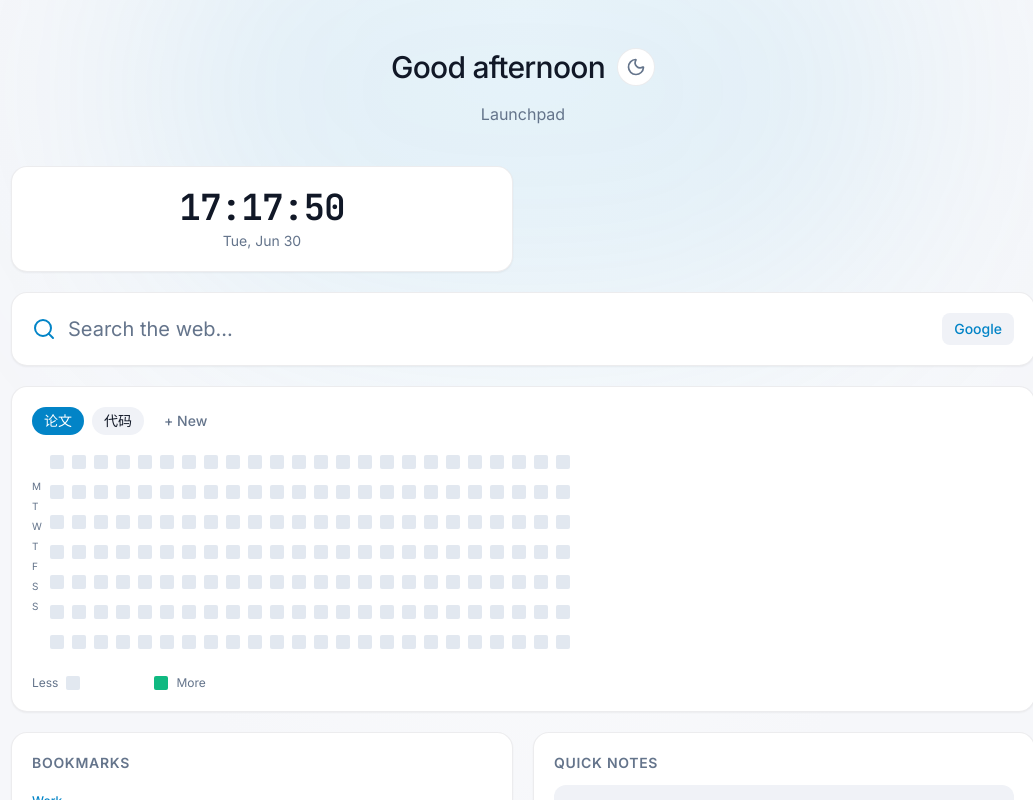
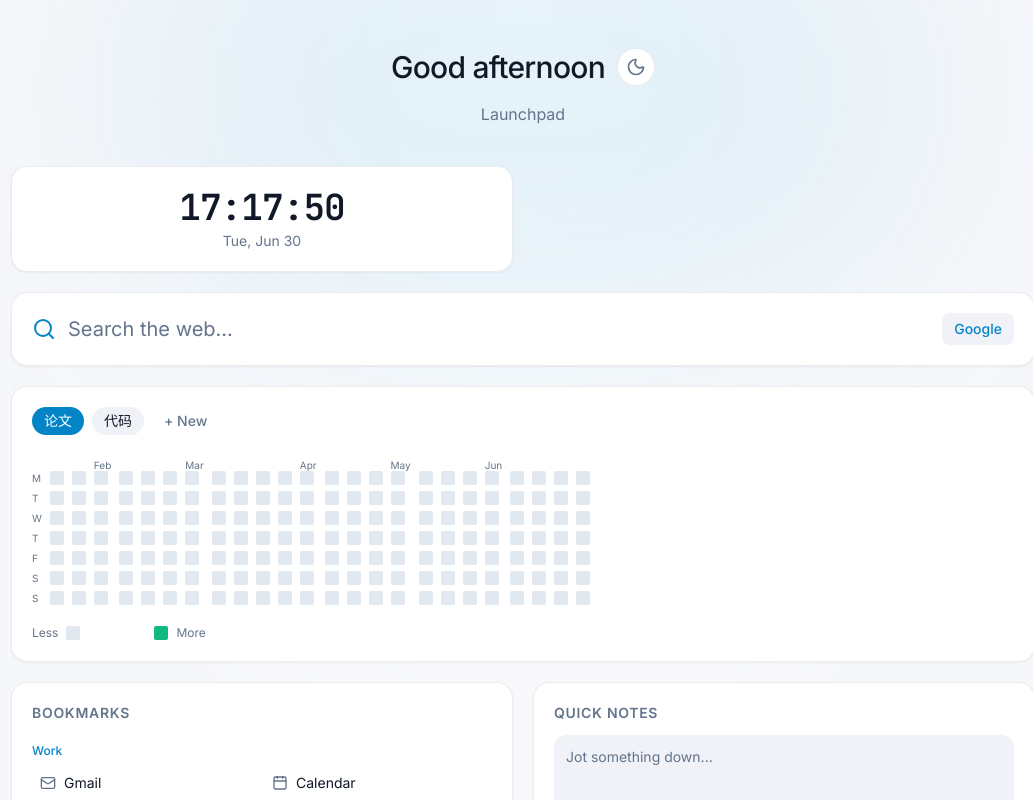
Before and after one commit to Yang-Yiming/tabstart, a React (Vite) app: page / in a window 1280 px wide. Shown: the top 800 px of the page, without its empty margins (117-1150 px from the left). Built offline with nearby package versions, Linux system fonts and the light colour scheme.

Commit message:
Fix heatmap grid to 7 rows Monday-Sunday with aligned month labels

```diff
--- a/src/widgets/HeatmapWidget.tsx
+++ b/src/widgets/HeatmapWidget.tsx
@@ -15,15 +15,6 @@ interface HeatmapStore {
 const DEFAULT_TOPICS = ['论文', '代码']
 const WEEKS = 24
 const MAX_VALUE = 4
-
-function startOfWeek(date: Date) {
-  const d = new Date(date)
-  const day = d.getDay()
-  const diff = d.getDate() - day + (day === 0 ? -6 : 1)
-  d.setDate(diff)
-  d.setHours(0, 0, 0, 0)
-  return d
-}
 
 function addDays(date: Date, days: number) {
   const d = new Date(date)
@@ -43,14 +34,14 @@ export function HeatmapWidget() {
   const [activeTopic, setActiveTopic] = useState(store.topics[0] ?? DEFAULT_TOPICS[0])
   const [selected, setSelected] = useState<Date | null>(null)
 
+  const weeks = useMemo(() => {
     const today = new Date()
-  const endWeek = startOfWeek(today)
-  const startWeek = addDays(endWeek, -(WEEKS - 1) * 7)
-
-  const weeks = useMemo(() => {
+    today.setHours(0, 0, 0, 0)
+    const todayWeekday = today.getDay() === 0 ? 6 : today.getDay() - 1
     const result: Date[][] = []
+    const end = addDays(today, -todayWeekday)
     for (let w = 0; w < WEEKS; w++) {
-      const monday = addDays(startWeek, w * 7)
+      const monday = addDays(end, -(WEEKS - 1 - w) * 7)
       const days: Date[] = []
       for (let d = 0; d < 7; d++) {
         days.push(addDays(monday, d))
@@ -58,7 +49,7 @@ export function HeatmapWidget() {
       result.push(days)
     }
     return result
-  }, [startWeek])
+  }, [])
 
   const getValue = (date: Date) => {
     return store.data[activeTopic]?.[formatKey(date)] ?? 0
@@ -154,7 +145,8 @@ export function HeatmapWidget() {
       </div>
 
       <div className="flex gap-2 overflow-x-auto pb-1">
-        <div className="flex flex-col gap-1.5 pt-7">
+        <div className="flex flex-col gap-1.5">
+          <div className="h-3.5" />
           {dayLabels.map((label) => (
             <div key={label} className="h-3.5 text-[10px] leading-[14px] text-text-muted">
               {label[0]}
@@ -163,19 +155,26 @@ export function HeatmapWidget() {
         </div>
         {weeks.map((days, weekIdx) => (
           <div key={weekIdx} className="flex flex-col gap-1.5">
-            {days.map((day, dayIdx) => {
+            {(() => {
+              const firstDayOfWeek = days[0]
+              const showMonth = firstDayOfWeek.getDate() <= 7
+              return (
+                <div className="h-3.5">
+                  {showMonth && (
+                    <span className="whitespace-nowrap text-[10px] text-text-muted">
+                      {firstDayOfWeek.toLocaleDateString('en-US', { month: 'short' })}
+                    </span>
+                  )}
+                </div>
+              )
+            })()}
+            {days.map((day) => {
               const value = getValue(day)
               const key = formatKey(day)
               const isSelected = selected ? formatKey(selected) === key : false
-              const showMonth = dayIdx === 0 && day.getDate() <= 7
               return (
-                <div key={key} className="relative">
-                  {showMonth && (
-                    <span className="absolute -top-5 left-0 whitespace-nowrap text-[10px] text-text-muted">
-                      {day.toLocaleDateString('en-US', { month: 'short' })}
-                    </span>
-                  )}
                 <button
+                  key={key}
                   type="button"
                   aria-label={key}
                   onClick={() => setSelected(day)}
@@ -187,7 +186,6 @@ export function HeatmapWidget() {
                       : 'hover:ring-2 hover:ring-accent/50',
                   ].join(' ')}
                 />
-                </div>
               )
             })}
           </div>
```
Lines whose indentation alone changed are shown as unchanged.
